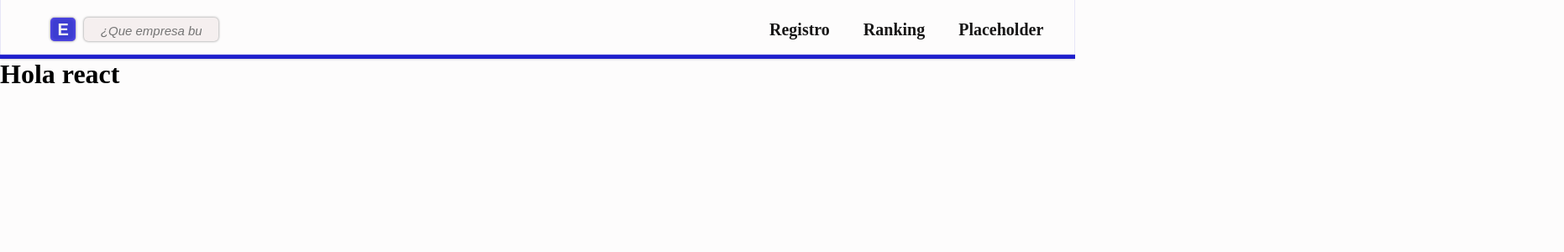
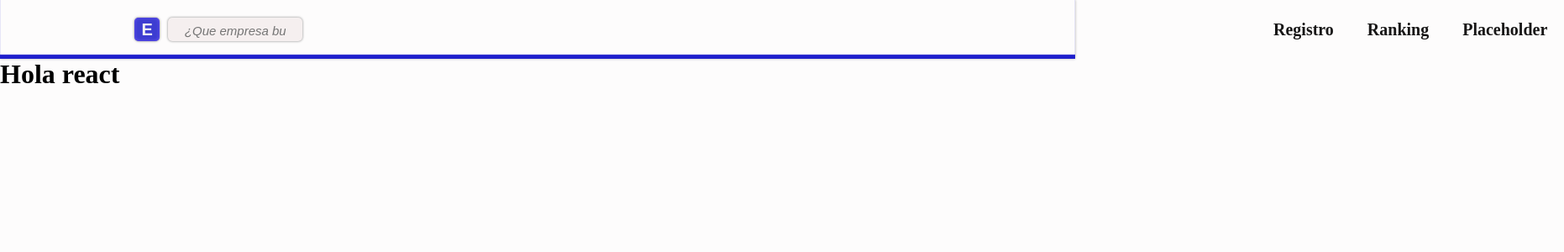
Before and after one commit to miguelCidPaz/enterprise-front, a React (Create React App) app: page / in a window 1280 px wide. Shown: the top 300 px of the page at 84% size, 1862 px wide, since content can reach past the window. Built offline with nearby package versions, Linux system fonts and the light colour scheme.

Commit message:
preliminar animations

```diff
--- a/src/components/Header/BodyHeader.jsx
+++ b/src/components/Header/BodyHeader.jsx
@@ -1,6 +1,7 @@
 import MenuLinks from './internal-components/MenuLinks'
 import Search from './internal-components/Search'
 import './styles.css'
+import './animations.css'
 
 const BodyHeader = () => {
 
--- /dev/null
+++ b/src/components/Header/animations.css
@@ -0,0 +1,19 @@
+.bodyheader--body-search{
+    animation: popLeft 2s forwards;
+}
+
+.bodyheader--menu-links{
+    animation: popRight 2s forwards;
+}
+
+@keyframes popLeft {
+    0%{transform: translateX(-500px);}
+    50%{transform: translateX(-500px);}
+    100%{transform: translateX(100px);}
+}
+
+@keyframes popRight {
+    0%{transform: translateX(600px);}
+    50%{transform: translateX(600px);}
+    100%{transform: translateX(-600px);}
+}
--- a/src/components/Header/styles.css
+++ b/src/components/Header/styles.css
@@ -22,6 +22,7 @@
     width: 25%;
     height: 50%;
     transition-duration: 0.2s;
+    transform: translateX(-500px);
 }
 
 .bodyheader--icon-enterprise{
@@ -89,6 +90,7 @@
     padding: 20px;
     transition-duration: 0.3s;
     cursor: pointer;
+    transform: translateX(600px);
 }
 
 .bodyheader--menu-link:hover{
```
Also changed, not shown: src/assets/img/graphicInversion.svg (added).
